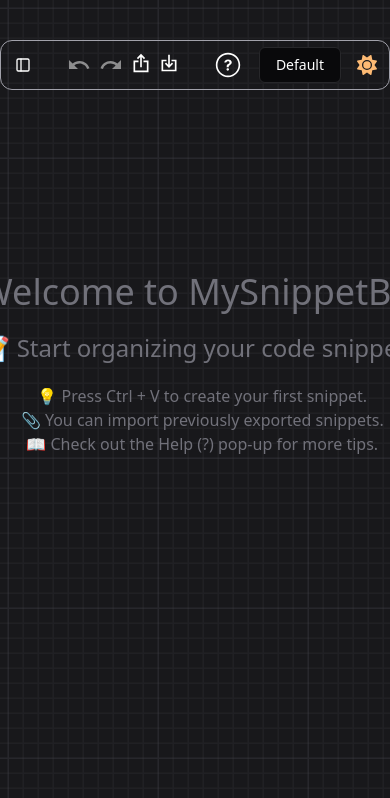
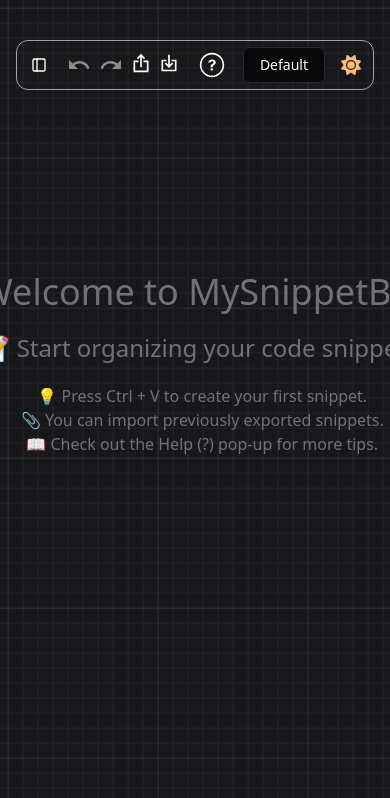
Before and after one commit to ahmnahia/my-snippet-board, a Next.js app: page /app in a window 390 px wide. Shown: the top 798 px of the page. Built offline with nearby package versions, Linux system fonts and the light colour scheme.

Commit message:
redo and undo functionality for adding a new snippet

```diff
--- a/src/components/BoardNavBar.jsx
+++ b/src/components/BoardNavBar.jsx
@@ -35,8 +35,8 @@
   } = useExportImportFolderPopup(dispatch);
 
   return (
-    <div className="z-50 w-full flex justify-center fixed top-10">
-      <div className="w-[700px] h-[50px] bg-transparent border border-zinc-400 rounded-xl flex justify-between items-center px-2">
+    <div className="z-50 w-full flex justify-center fixed top-10 pointer-events-none max-sm:px-4">
+      <div className="w-[700px] h-[50px] bg-transparent border border-zinc-400 rounded-xl flex justify-between items-center px-2 pointer-events-auto">
         <div className="">
           <AppSidebar
             snippets={snippets}
@@ -143,10 +143,7 @@
         </div>
         <div className="flex gap-3 items-center">
           <HelpPopup />
-          <TooltipProvider>
-            <Tooltip>
-              <TooltipTrigger asChild>
-                <div>
+          <div>
                   <FolderStructurePopup
                     currentFileDestination={currentFileDestination}
                     folderAndFilesKeys={folderAndFilesKeys}
@@ -161,12 +158,16 @@
                     }
                   />
                 </div>
+          {/* <TooltipProvider>
+            <Tooltip>
+              <TooltipTrigger asChild>
+
               </TooltipTrigger>
               <TooltipContent>
                 <p>Current Opened File</p>
               </TooltipContent>
             </Tooltip>
-          </TooltipProvider>
+          </TooltipProvider> */}
           <div className="rounded-lg hover:cursor-pointer hover:bg-zinc-100 dark:hover:bg-zinc-800 p-1">
             <ThemeToggle />
           </div>
--- a/src/components/FolderStructurePopup.jsx
+++ b/src/components/FolderStructurePopup.jsx
@@ -118,7 +118,7 @@
           </Button>
         </DialogTrigger>
         <DialogContent
-          className="sm:max-w-[425px] border"
+          className="sm:max-w-[425px] border max-sm:w-[90%]"
           onClick={() => {
             setCurrentSelectedFileOrFolder(isExport ? [] : undefined);
             isExport && setNewFolderAndFilesKeys([]);
--- a/src/hooks/useBoardHook.jsx
+++ b/src/hooks/useBoardHook.jsx
@@ -9,8 +9,8 @@
   editNestedFolderName,
   getNestedFoldersNFilesIds,
 } from "@/scripts";
-import { set, get, del, } from "idb-keyval";
-import { useToast } from "@/hooks/use-toast"
+import { set, get, del } from "idb-keyval";
+import { useToast } from "@/hooks/use-toast";
 export const ACTIONS = {
   CHANGE_SCALE_VALUE: "CHANGE_SCALE_VALUE",
   ADD_A_NEW_SNIPPET: "ADD_A_NEW_SNIPPET",
@@ -42,7 +42,45 @@
       return { ...state, scale: value };
 
     case ACTIONS.ADD_A_NEW_SNIPPET:
-      return { ...state, snippets: [...state.snippets, action.payload] };
+
+      return {
+        ...state,
+        snippets: action.payload.isUndo
+          ? state.snippets.filter(
+              (es) => es.id != action.payload.addedSnippet?.id
+            )
+          : [
+              ...state.snippets,
+              action.payload.isRedo
+                ? action.payload.addedSnippet
+                : action.payload,
+            ],
+        undoStack: action.payload.isUndo
+          ? state.undoStack
+          : [
+              ...state.undoStack,
+              {
+                type: ACTIONS.ADD_A_NEW_SNIPPET,
+                payload: {
+                  addedSnippet: action.payload.isRedo
+                    ? action.payload.addedSnippet
+                    : action.payload,
+                },
+              },
+            ],
+
+        redoStack: action.payload.isUndo
+          ? [
+              ...state.redoStack,
+              {
+                type: ACTIONS.ADD_A_NEW_SNIPPET,
+                payload: { addedSnippet: action.payload.addedSnippet },
+              },
+            ]
+          : action.payload.isRedo
+          ? state.redoStack
+          : [],
+      };
 
     case ACTIONS.CHANGE_MOUSE_POSITION_VALUE:
       state.mousePosition.current = action.payload;
@@ -302,7 +340,7 @@
   const mousePosition = useRef({ x: undefined, y: undefined });
   const isBoardDragListenerSet = useRef(false);
   const isCurrentFileDestinationChanged = useRef(false);
-  const { toast } = useToast()
+  const { toast } = useToast();
 
   const [state, dispatch] = useReducer(reducer, {
     snippets: undefined,
@@ -312,6 +350,7 @@
     undoStack: [],
     redoStack: [],
   });
+
 
   useEffect(() => {
     // Dealing with local storage when a file destination is changed
@@ -642,7 +681,7 @@
       })
       .catch((e) => {
         // console.log("is this catched?!: ", e.message);
-        toast({title: "ERROR!", description: e.message})
+        toast({ title: "ERROR!", description: e.message });
       });
   };
 
--- a/src/hooks/useExportImportFolderPopup.jsx
+++ b/src/hooks/useExportImportFolderPopup.jsx
@@ -32,12 +32,6 @@
       const flattenedArray = [];
       traverseNestedArray(folderAndFilesKeysWithNewIds, 0, flattenedArray);
 
-      console.log(
-        "addToFolder():",
-        dataToImport,
-        "folderAndFilesKeysWithNewIds",
-        folderAndFilesKeysWithNewIds
-      );
 
       flattenedArray.forEach((ei) => {
         if (dataToImport.allSnippets) {
@@ -46,12 +40,6 @@
         }
       });
 
-      console.log(
-        "AFTER: addToFolder():",
-        dataToImport,
-        "folderAndFilesKeysWithNewIds",
-        folderAndFilesKeysWithNewIds
-      );
       if (!folderId) {
         //import to root
         dispatch({
```
Also changed, not shown: src/scripts/dragAndDropToucnAndMouse.js (+0 -82 lines).
